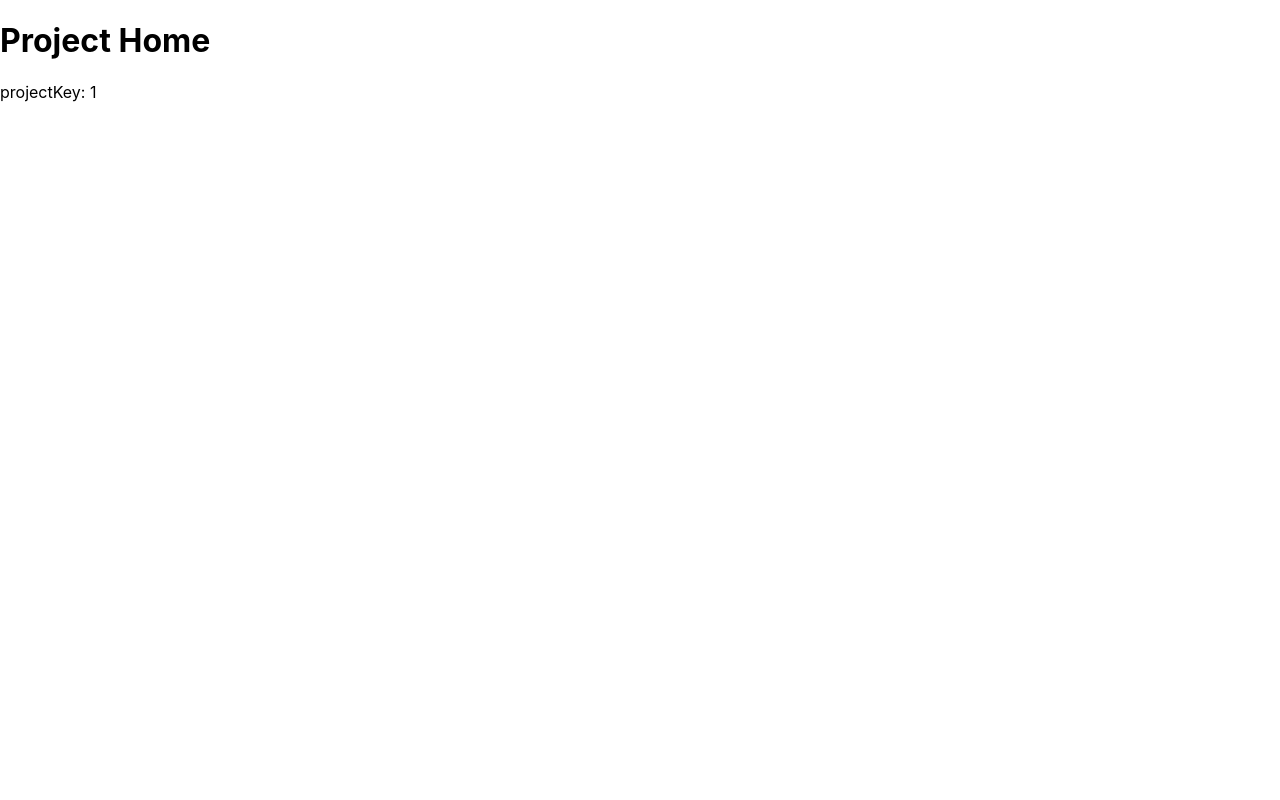
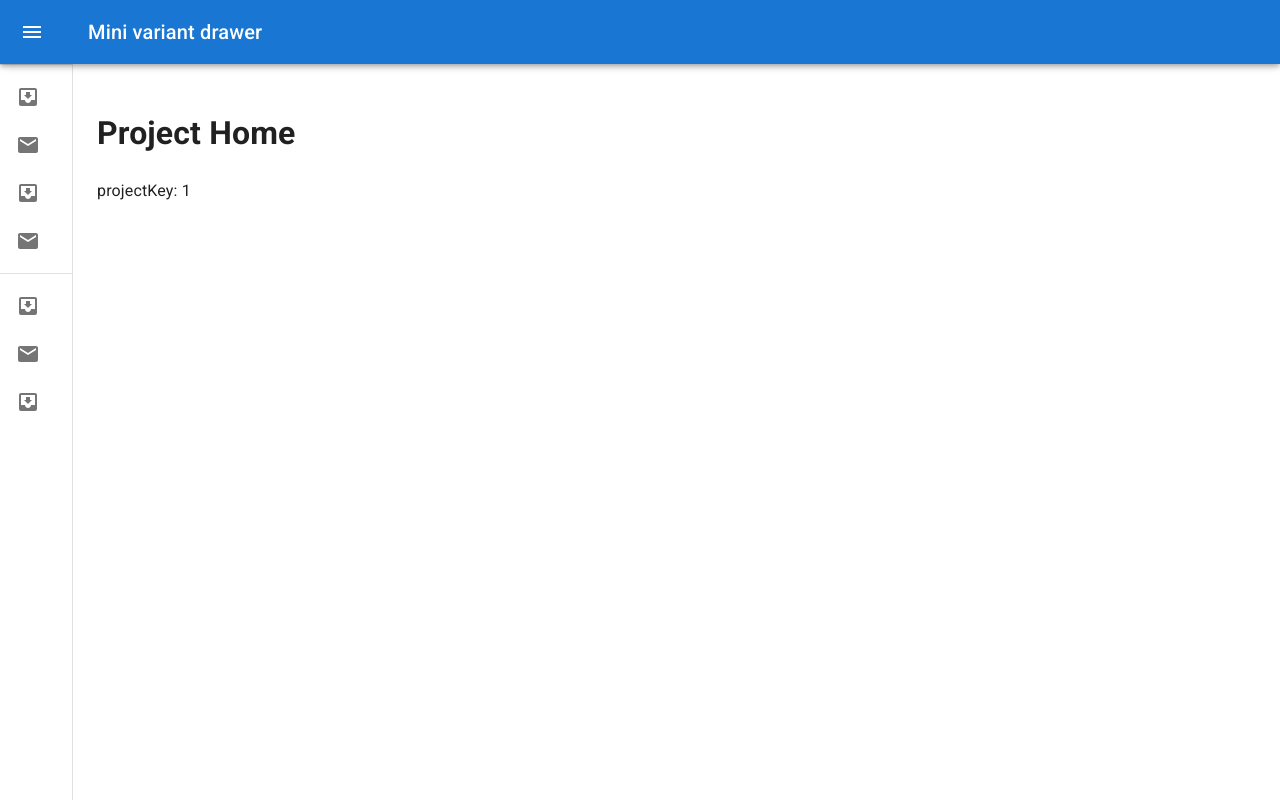
Before and after one commit to shinya-hara/nextjs-backlog-clone, a Next.js app: page /projects/1 in a window 1280 px wide. Built offline with nearby package versions, Linux system fonts and the light colour scheme.

Commit message:
feat: Drawer追加 & レイアウト化

```diff
--- /dev/null
+++ b/layouts/default.tsx
@@ -0,0 +1,160 @@
+import React from 'react';
+import { useState } from 'react';
+import { styled, useTheme, Theme, CSSObject } from '@mui/material/styles';
+import Box from '@mui/material/Box';
+import MuiDrawer from '@mui/material/Drawer';
+import MuiAppBar, { AppBarProps as MuiAppBarProps } from '@mui/material/AppBar';
+import Toolbar from '@mui/material/Toolbar';
+import List from '@mui/material/List';
+import CssBaseline from '@mui/material/CssBaseline';
+import Typography from '@mui/material/Typography';
+import Divider from '@mui/material/Divider';
+import IconButton from '@mui/material/IconButton';
+import MenuIcon from '@mui/icons-material/Menu';
+import ChevronLeftIcon from '@mui/icons-material/ChevronLeft';
+import ChevronRightIcon from '@mui/icons-material/ChevronRight';
+import ListItem from '@mui/material/ListItem';
+import ListItemIcon from '@mui/material/ListItemIcon';
+import ListItemText from '@mui/material/ListItemText';
+import InboxIcon from '@mui/icons-material/MoveToInbox';
+import MailIcon from '@mui/icons-material/Mail';
+
+const drawerWidth = 240;
+
+const openedMixin = (theme: Theme): CSSObject => ({
+  width: drawerWidth,
+  transition: theme.transitions.create('width', {
+    easing: theme.transitions.easing.sharp,
+    duration: theme.transitions.duration.enteringScreen,
+  }),
+  overflowX: 'hidden',
+});
+
+const closedMixin = (theme: Theme): CSSObject => ({
+  transition: theme.transitions.create('width', {
+    easing: theme.transitions.easing.sharp,
+    duration: theme.transitions.duration.leavingScreen,
+  }),
+  overflowX: 'hidden',
+  width: `calc(${theme.spacing(7)} + 1px)`,
+  [theme.breakpoints.up('sm')]: {
+    width: `calc(${theme.spacing(9)} + 1px)`,
+  },
+});
+
+const DrawerHeader = styled('div')(({ theme }) => ({
+  display: 'flex',
+  alignItems: 'center',
+  justifyContent: 'flex-end',
+  padding: theme.spacing(0, 1),
+  // necessary for content to be below app bar
+  ...theme.mixins.toolbar,
+}));
+
+interface AppBarProps extends MuiAppBarProps {
+  open?: boolean;
+}
+
+const AppBar = styled(MuiAppBar, {
+  shouldForwardProp: (prop) => prop !== 'open',
+})<AppBarProps>(({ theme, open }) => ({
+  zIndex: theme.zIndex.drawer + 1,
+  transition: theme.transitions.create(['width', 'margin'], {
+    easing: theme.transitions.easing.sharp,
+    duration: theme.transitions.duration.leavingScreen,
+  }),
+  ...(open && {
+    marginLeft: drawerWidth,
+    width: `calc(100% - ${drawerWidth}px)`,
+    transition: theme.transitions.create(['width', 'margin'], {
+      easing: theme.transitions.easing.sharp,
+      duration: theme.transitions.duration.enteringScreen,
+    }),
+  }),
+}));
+
+const Drawer = styled(MuiDrawer, { shouldForwardProp: (prop) => prop !== 'open' })(({ theme, open }) => ({
+  width: drawerWidth,
+  flexShrink: 0,
+  whiteSpace: 'nowrap',
+  boxSizing: 'border-box',
+  ...(open && {
+    ...openedMixin(theme),
+    '& .MuiDrawer-paper': openedMixin(theme),
+  }),
+  ...(!open && {
+    ...closedMixin(theme),
+    '& .MuiDrawer-paper': closedMixin(theme),
+  }),
+}));
+
+const MiniDrawer: React.FC = ({ children }) => {
+  const theme = useTheme();
+  const [open, setOpen] = useState(false);
+
+  const handleDrawerOpen = () => {
+    setOpen(true);
+  };
+
+  const handleDrawerClose = () => {
+    setOpen(false);
+  };
+
+  return (
+    <Box sx={{ display: 'flex' }}>
+      <CssBaseline />
+      <AppBar position="fixed" open={open}>
+        <Toolbar>
+          <IconButton
+            color="inherit"
+            aria-label="open drawer"
+            onClick={handleDrawerOpen}
+            edge="start"
+            sx={{
+              marginRight: '36px',
+              ...(open && { display: 'none' }),
+            }}
+          >
+            <MenuIcon />
+          </IconButton>
+          <Typography variant="h6" noWrap component="div">
+            Mini variant drawer
+          </Typography>
+        </Toolbar>
+      </AppBar>
+      <Drawer variant="permanent" open={open}>
+        <DrawerHeader>
+          <IconButton onClick={handleDrawerClose}>
+            {theme.direction === 'rtl' ? <ChevronRightIcon /> : <ChevronLeftIcon />}
+          </IconButton>
+        </DrawerHeader>
+        <Divider />
+        <List>
+          {['Inbox', 'Starred', 'Send email', 'Drafts'].map((text, index) => (
+            <ListItem button key={text}>
+              <ListItemIcon>{index % 2 === 0 ? <InboxIcon /> : <MailIcon />}</ListItemIcon>
+              <ListItemText primary={text} />
+            </ListItem>
+          ))}
+        </List>
+        <Divider />
+        <List>
+          {['All mail', 'Trash', 'Spam'].map((text, index) => (
+            <ListItem button key={text}>
+              <ListItemIcon>{index % 2 === 0 ? <InboxIcon /> : <MailIcon />}</ListItemIcon>
+              <ListItemText primary={text} />
+            </ListItem>
+          ))}
+        </List>
+      </Drawer>
+      <Box component="main" sx={{ flexGrow: 1, p: 3 }}>
+        <DrawerHeader />
+        {children}
+      </Box>
+    </Box>
+  );
+};
+
+const DefaultLayout: React.FC = ({ children }) => <MiniDrawer>{children}</MiniDrawer>;
+
+export default DefaultLayout;
--- a/package.json
+++ b/package.json
@@ -8,6 +8,10 @@
     "lint": "next lint"
   },
   "dependencies": {
+    "@emotion/react": "^11.7.0",
+    "@emotion/styled": "^11.6.0",
+    "@mui/icons-material": "^5.2.1",
+    "@mui/material": "^5.2.3",
     "next": "12.0.6",
     "react": "17.0.2",
     "react-dom": "17.0.2"
--- a/pages/_app.tsx
+++ b/pages/_app.tsx
@@ -1,8 +1,13 @@
-import '../styles/globals.css'
-import type { AppProps } from 'next/app'
+// import '../styles/globals.css'
+import type { AppProps } from 'next/app';
+import DefaultLayout from '../layouts/default';
 
-function MyApp({ Component, pageProps }: AppProps) {
-  return <Component {...pageProps} />
-}
+const MyApp = ({ Component, pageProps }: AppProps) => {
+  return (
+    <DefaultLayout>
+      <Component {...pageProps} />
+    </DefaultLayout>
+  );
+};
 
-export default MyApp
+export default MyApp;
--- /dev/null
+++ b/pages/_document.tsx
@@ -0,0 +1,16 @@
+import { Html, Head, Main, NextScript } from 'next/document';
+
+const document = () => (
+  <Html>
+    <Head>
+      <link rel="icon" href="/favicon.ico" />
+      <link rel="stylesheet" href="https://fonts.googleapis.com/css?family=Roboto:300,400,500,700&display=swap" />
+    </Head>
+    <body>
+      <Main />
+      <NextScript />
+    </body>
+  </Html>
+);
+
+export default document;
```
Also changed, not shown: pages/_index.tsx (added, +66 -0 lines), pages/index.tsx (+27 -70 lines), 1 other file (tests, documents, lock files or other folders).
